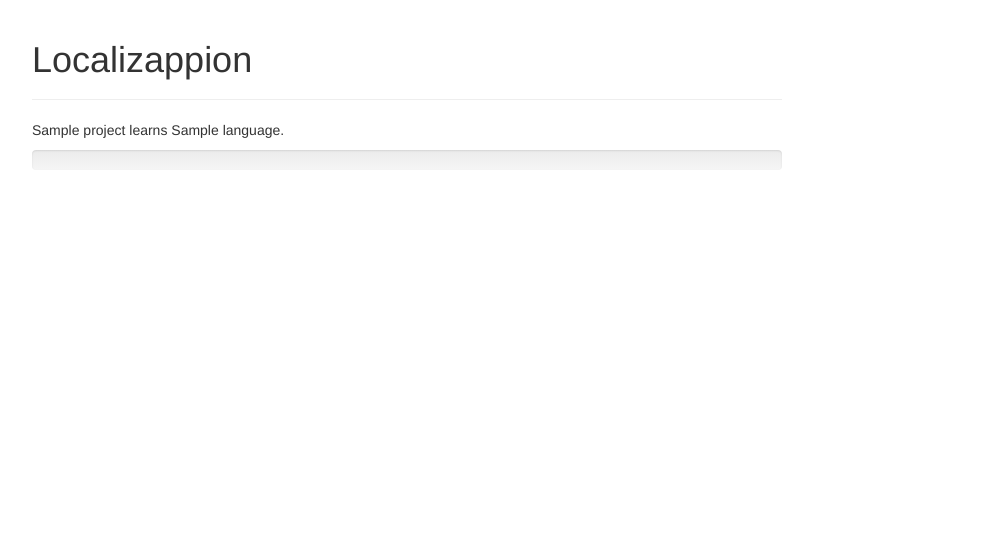
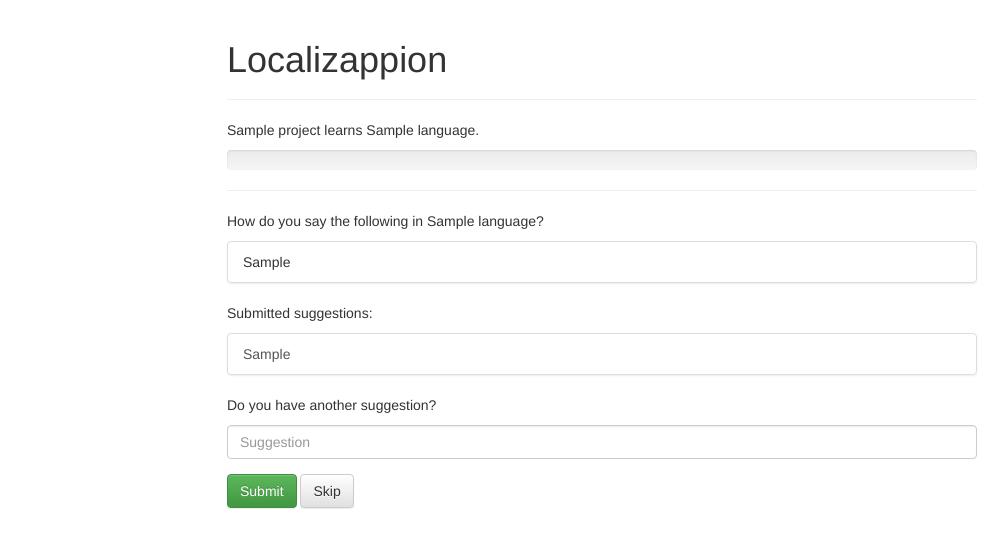
Before and after one commit to tughi/localizappion, a Django app: template translate/templates/translate/translate.html in a window 1280 px wide. Shown: the top 548 px of the page, without its empty margins (38-1046 px from the left). Run offline with Django 3.2, Linux system fonts and the light colour scheme; tables that the repository leaves empty hold one stand-in row (values such as "Sample post"); the template is opened without the code that fills it: values that come from a table or form of the project are taken from there, most other values are stand-ins (such as "Sample title", 1, 10 or a date in 2020); some libraries are stand-ins or nearby versions.

Commit message:
Add suggestion layout

```diff
--- a/translate/templates/translate/__base__.html
+++ b/translate/templates/translate/__base__.html
@@ -11,14 +11,14 @@
 
 <div class="content container">
     <div class="row">
-        <div class="col-md-8">
+        <div class="col-md-offset-2 col-md-8">
             <div class="page-header">
                 <h1>Localizappion</h1>
             </div>
         </div>
     </div>
     <div class="row">
-        <div class="col-md-8">
+        <div class="col-md-offset-2 col-md-8">
             {% block content %}
             {% endblock %}
         </div>
--- a/translate/templates/translate/translate.html
+++ b/translate/templates/translate/translate.html
@@ -11,4 +11,38 @@
         <span class="sr-only">{{ submitted_suggestions }}% Submitted suggestions</span>
     </div>
 </div>
+
+<hr>
+
+<form>
+    <p>How do you say the following in {{ language.name }}?</p>
+    <ul class="list-group">
+        <li class="list-group-item">{{ string.value_other }}</li>
+    </ul>
+
+    {% with suggestions=string.suggestions.all %}
+    {% if suggestions %}
+    <p>Submitted suggestions:</p>
+    <div class="list-group">
+        {% for suggestion in suggestions %}
+        <a href="#" class="list-group-item">{{ suggestion.value }}</a>
+        {% endfor %}
+    </div>
+    <p>Do you have another suggestion?</p>
+    <div class="form-group">
+        <input type="text" class="form-control" placeholder="Suggestion">
+    </div>
+    {% else %}
+    <p>Your suggestion:</p>
+    <div class="form-group">
+        <input type="text" class="form-control" placeholder="Suggestion">
+    </div>
+    {% endif %}
+    {% endwith %}
+
+    <div class="form-group">
+        <button type="submit" class="btn btn-success">Submit</button>
+        <button type="button" class="btn btn-default">Skip</button>
+    </div>
+</form>
 {% endblock %}
--- a/translate/views.py
+++ b/translate/views.py
@@ -100,6 +100,9 @@ def translate(request, translator_uuid, project_uuid, language_code):
     except Language.DoesNotExist:
         return render(request, 'translate/language_not_found.html', context=dict(project=project), status=404)
 
+    # TODO: pick a string to translate
+    string = project.strings.get(pk=1)
+
     suggestions_required, suggestions_submitted, suggestions_voted = get_progress(project, language)
 
     voted_suggestions = int(100. * suggestions_voted / suggestions_required)
@@ -110,6 +113,7 @@ def translate(request, translator_uuid, project_uuid, language_code):
         language=language,
         voted_suggestions=voted_suggestions,
         submitted_suggestions=submitted_suggestions,
+        string=string,
     )
 
     return render(request, 'translate/translate.html', context=context)
```
